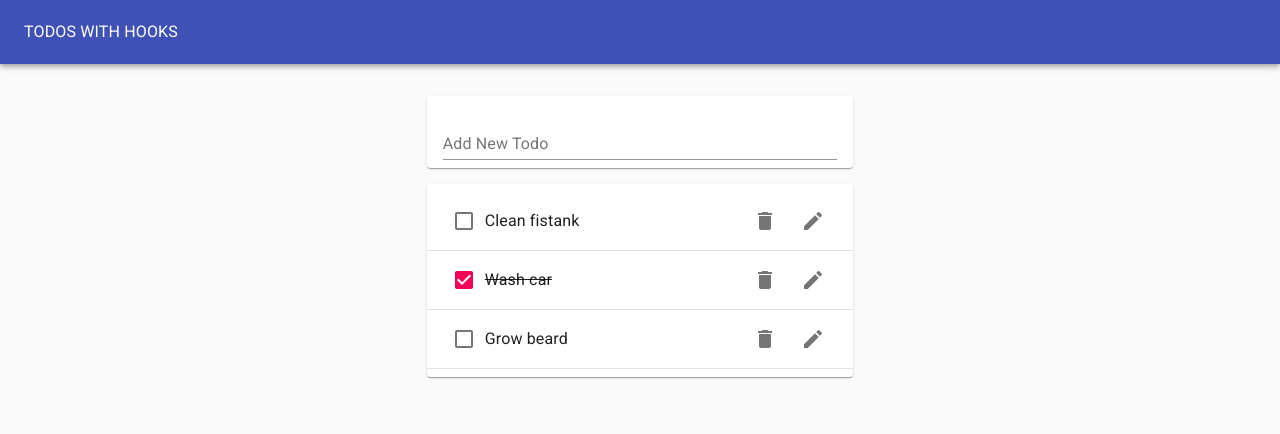
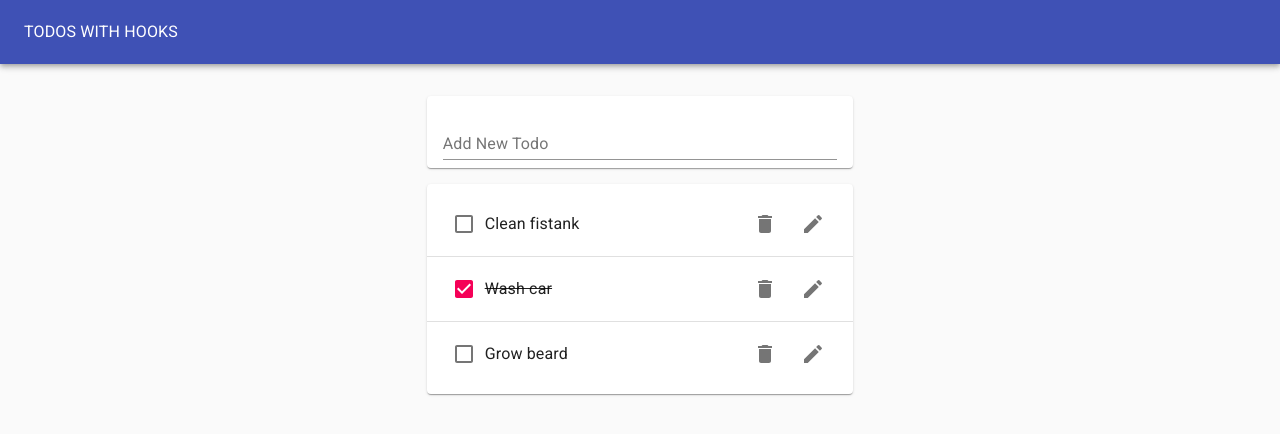
Before and after one commit to mtleinon/todo-app-with-react-hooks, a React (Create React App) app: page / in a window 1280 px wide. Shown: the top 434 px of the page. Built offline with nearby package versions, Linux system fonts and the light colour scheme.

Commit message:
More styling added.

```diff
--- a/src/EditTodoForm.js
+++ b/src/EditTodoForm.js
@@ -12,13 +12,14 @@
         resetValue();
         toggleEditing();
       }}
-      style={{ width: '100%' }}
+      style={{ width: '60%', marginLeft: '1rem' }}
     >
       <TextField
         margin="normal"
         value={value}
         onChange={changeValue}
         fullWidth
+        autoFocus
       />
     </form>
   );
--- a/src/Todo.js
+++ b/src/Todo.js
@@ -12,7 +12,7 @@
   const [editing, toggleEditing] = useToggleState();
 
   return (
-    <ListItem>
+    <ListItem style={{ height: '4rem' }}>
       {editing ? (
         <EditTodoForm
           todo={todo}
--- a/src/TodoList.js
+++ b/src/TodoList.js
@@ -12,7 +12,7 @@
   return (
     <Paper>
       <List>
-        {todos.map(todo => (
+        {todos.map((todo, i) => (
           <React.Fragment key={todo.id}>
             <Todo
               todo={todo}
@@ -20,7 +20,7 @@
               toggleTodo={toggleTodo}
               updateTodo={updateTodo}
             />
-            <Divider />
+            {i < todos.length - 1 && <Divider />}
           </React.Fragment>
         ))}
       </List>
```
